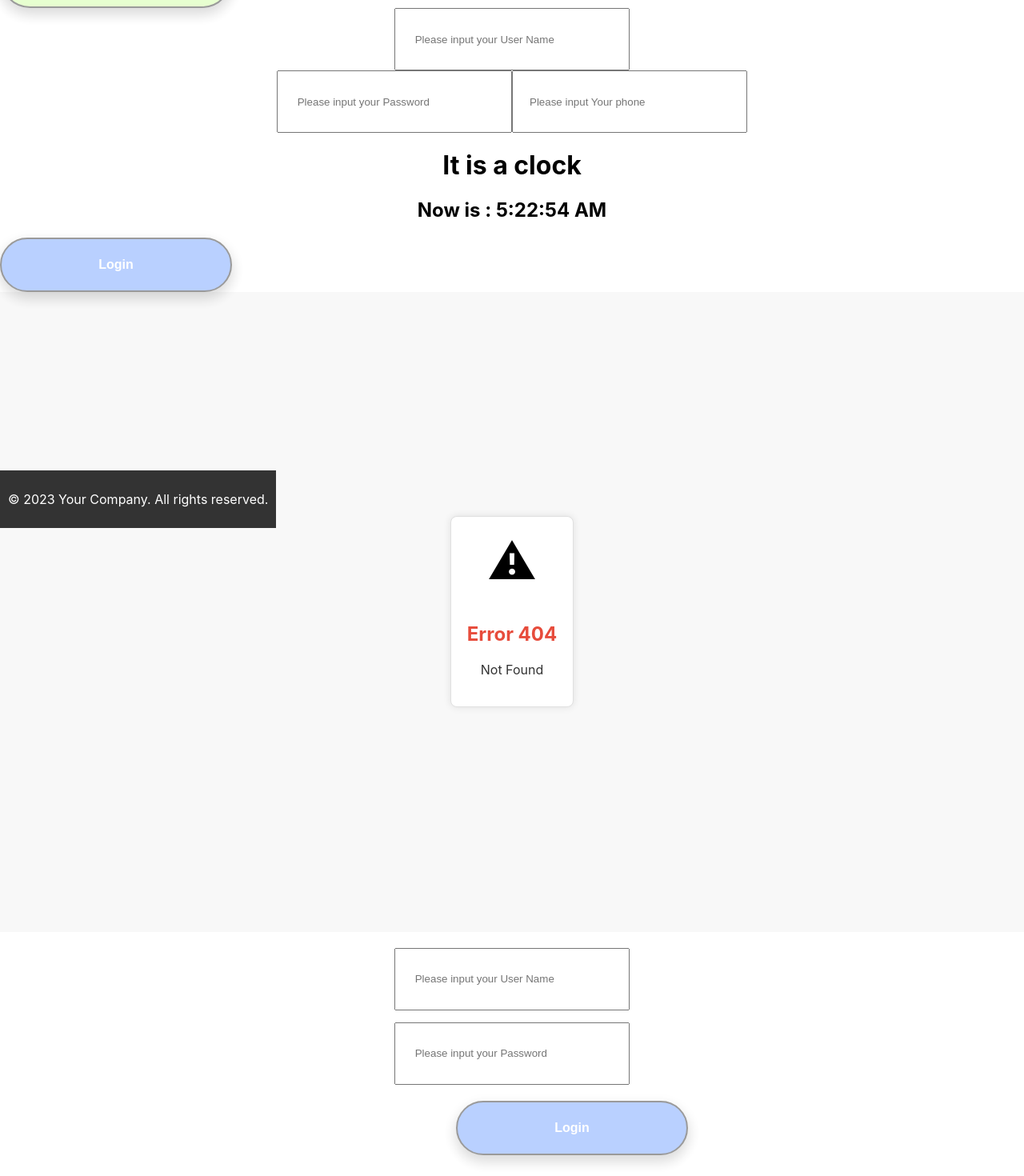
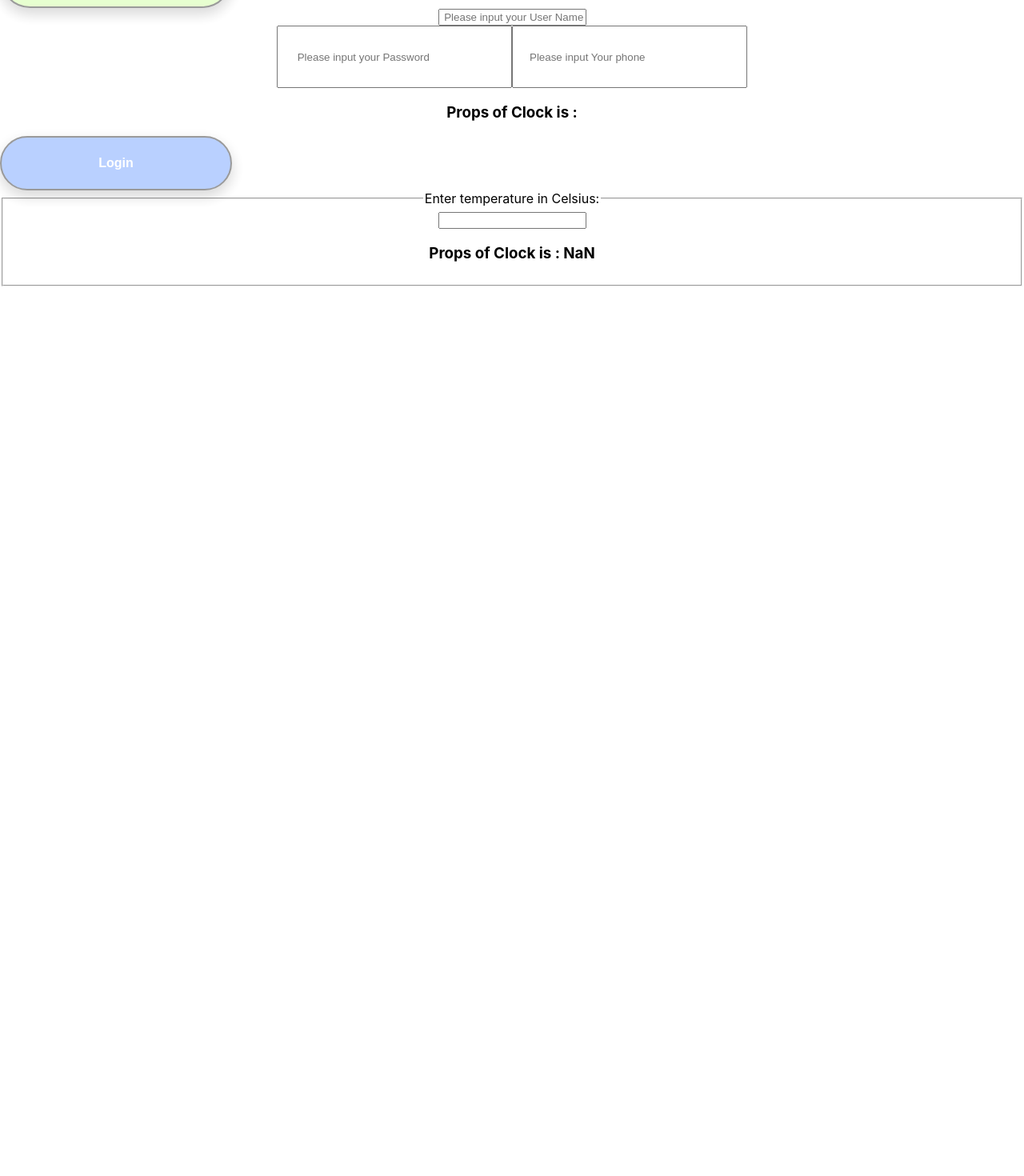
Before and after one commit to thangndtitf/VRMS-Web, a React (Create React App) app: page / in a window 1280 px wide. Before the commit this address had no page. Shown: the part 140-1610 px from the top of the page at 80% size. After the commit the page ends 800 px from the top, so only its background shows below. Built offline with nearby package versions, Linux system fonts and the light colour scheme.

Commit message:
Thang commit for login view but not clean

```diff
--- a/src/App.js
+++ b/src/App.js
@@ -4,8 +4,8 @@ import './App.css';
 import {Acceptbutton, LoginButton} from './components/button/index'
 import {UserNameInput , PassworldInput, PhoneInput} from './components/textinput/index'
 import Clock from './components/clock/Clock'
-import NotFoundsPage from './views/errorViews/NotFoundsPage'
-import LoginView from './views/loginViews/LoginVIews'
+import {HomeView} from './views/index'
+import LoginView from './views/loginViews/LoginVIews';
 
 const App = () => {
   return (
@@ -17,7 +17,6 @@ const App = () => {
       <PhoneInput/>
       <Clock />
       <LoginButton/>
-      <NotFoundsPage errorCode='404' errorMessage='Not Found' />
       <LoginView />
     </div>
   );
--- a/src/components/clock/Clock.js
+++ b/src/components/clock/Clock.js
@@ -27,15 +27,13 @@ class Clock extends Component{
     render(){
         return (
             <div>
-                <h1>
-                    It is a clock
-                </h1>
-                <h2>
-                    Now is : {this.state.date.toLocaleTimeString()}
-                </h2>
+
+                <h3>
+                    Props of Clock is : {this.props.celsius}
+                </h3>
             </div>
         )
-    };
+    }
 }
 
 export default Clock
--- a/src/components/textinput/userNameInput/UserNameInput.js
+++ b/src/components/textinput/userNameInput/UserNameInput.js
@@ -7,7 +7,9 @@ class UserNameInput extends Component {
     constructor(props){
         super(props);
         this.state = {
-            isFocus : false
+            isFocus : false,
+            inputValue:''
+
         }
         this.clickIsOnFocus = this.clickIsOnFocus.bind(this);
     }
@@ -18,17 +20,27 @@ class UserNameInput extends Component {
         }))
     }
 
+    handleInputChange(e){
+        const newValue = e.target.value;
+        this.setState({
+            inputValue : newValue
+        })
+        this.props.onValueChange(newValue);
+    }
+
     render(){
         return (
-            <div className="usernamecontainer" >
+
                 <input
                     type="text"
                     className="usernamecontainer_input"
+                    value={this.state.inputValue}
                     placeholder={this.state.isFocus ? '' : ' Please input your User Name'}
+                    onChange={this.handleInputChange}
                     onFocus={()=> this.clickIsOnFocus()}
                     onBlur={()=> this.clickIsOnFocus()}
                 />
-            </div>
+
         );
     }
 }
--- a/src/views/homeViews/HomeView.js
+++ b/src/views/homeViews/HomeView.js
@@ -0,0 +1,59 @@
+import { Component } from "react";
+
+
+class HomeView extends Component{
+    constructor(props){
+        super(props)
+        this.state ={  // Tạo state với giá trị cần trong các thẻ input trong form
+            value: ' ',
+            value2: '',
+            selectValue: 'coconut',
+        };
+        this.handleChange = this.handleChange.bind(this);
+        this.handleSubmit = this.handleSubmit.bind(this);
+        this.handleChangeSelect = this.handleChangeSelect.bind(this);
+    }
+    handleChange(event) {  // hàm dùng để setState các giá trị trong state khi người dùng thay đổi giá trị trong input (Text)
+        const name = event.target.name;
+        const value = event.target.value;
+        this.setState({[name]:value});
+    }
+    handleChangeSelect(event) {// hàm dùng để setState các giá trị trong state khi người dùng thay đổi giá trị trong input (Select)
+        this.setState({selectValue: event.target.value});
+    }
+
+
+     handleSubmit(event) { // Hàm dùng để handle khi người dùng nhấn nút submit : hiển thị lên giá trị mà người dùng đã nhập ( chọn )
+        alert('A name was submitted: ' + this.state.value + ' Value2  is : ' + this.state.value2);
+        event.preventDefault();
+    }
+
+    render() {
+        return (
+            <div>
+                <form onSubmit={this.handleSubmit}>
+                <label>
+                    Name:
+                    <input type="text" value={this.state.value} name="value" onChange={this.handleChange} />
+                </label>
+                <label>
+                    Name:
+                    <input type="text" value={this.state.value2} name="value2" onChange={this.handleChange} />
+                </label>
+                <input type="submit" value="Submit" />
+                </form>
+                <select value={this.state.selectValue} onChange={this.handleChangeSelect}>
+                    <option value="grapefruit">Grapefruit</option>
+                    <option value="lime">Lime</option>
+                    <option value="coconut">Coconut</option>
+                    <option value="mango">Mango</option>
+                </select>
+            </div>
+
+
+
+        );
+      }
+}
+
+export default HomeView;
--- /dev/null
+++ b/src/views/index.js
@@ -0,0 +1 @@
+export {default as HomeView} from './homeViews/HomeView'
--- a/src/views/loginViews/LoginVIews.js
+++ b/src/views/loginViews/LoginVIews.js
@@ -2,56 +2,35 @@ import React, { Component } from "react";
 
 import {UserNameInput , PassworldInput} from '../../components/textinput/index'
 import {LoginButton} from '../../components/button/index'
+import Clock from '../../components/clock/Clock'
 import './LoginView.css'
+
 class LoginView extends Component{
-
     constructor(props){
         super(props);
         this.state = {
-            userNameValues : '' ,
-            passwordValues : '',
-
-        };
-        this.textChangeHandle = this.textChangeHandle.bind(this);
-        this.alertUserName = this.alertUserName.bind(this);
+            value : ' '
+        }
+        this.handleChange = this.handleChange.bind(this)
     }
-
-
-    textChangeHandle(event){
-        const { name, value } = event.target;
-
-        this.setState(prevState =>({
-            ...prevState,
-            [name]: value
-         }))
-    }
-
-    alertUserName(event){
-
-        alert('A name was submitted: ' + this.state.userNameValues);
-        event.preventDefault();
+    handleChange(event) {
+        this.setState({value: event.target.value});
     }
 
     render(){
-        return (
-            <div>
-                <form className="form_login" onSubmit={this.alertUserName}>
-                    <div className="form_login_username_input"  >
-                        <UserNameInput name='userNameValues' value='usernamevalue'  onChange={(event) => this.textChangeHandle(event)} />
-                    </div>
-                    <div className="form_login_password_input">
-                        <PassworldInput name='passwordValues' value='passwordvalue' onChange={(event) => this.textChangeHandle(event)}/>
-                    </div>
-                    <div type="submit" className="form_login_btn">
-                        <LoginButton />
-                    </div>
-                </form>
-                <footer className="loginview_footer">
-                    <p >© 2023 Your Company. All rights reserved.</p>
-                </footer>
-            </div>
+        const value = this.state.value;
+        return(
+            <fieldset>
+            <legend>Enter temperature in Celsius:</legend>
+            <input
+              value={this.state.value}
+              onChange={this.handleChange} />
+            <Clock
+              celsius={parseFloat(value)} />
+          </fieldset>
         )
-    }
+    };
+
 
 
 }
```
